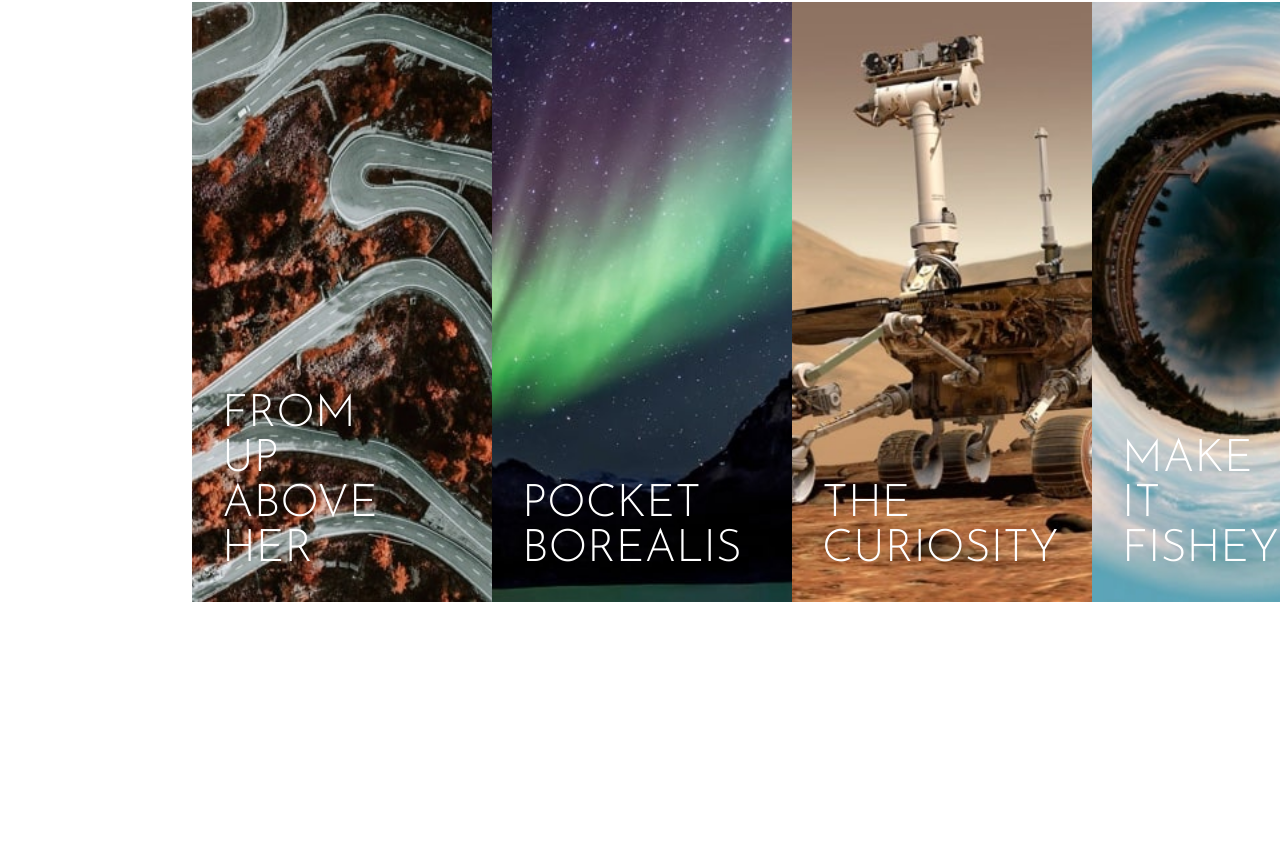
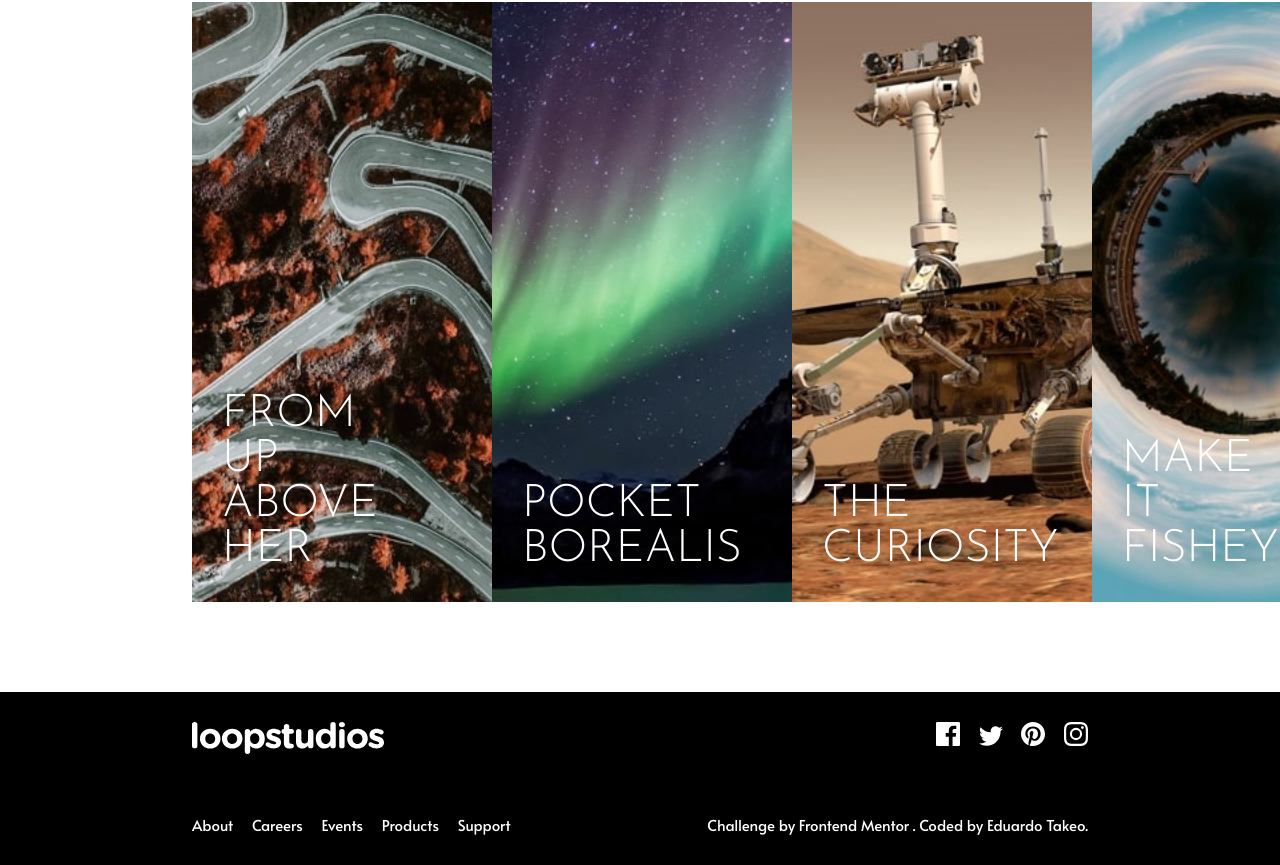
Before and after one commit to eduardo-takeo/loopstudios, a website: page index.html in a window 1280 px wide. Shown: the part 2599-3464 px from the top of the page. Before the commit the page ends 3201 px from the top, so only its background shows below. Drawn offline with Linux system fonts and the light colour scheme.

Commit message:
Add Footer section

```diff
--- a/index.html
+++ b/index.html
@@ -129,14 +129,54 @@
       </div>
     </section>
 
-    <!-- About Careers Events Products Support © 2021
-    Loopstudios. All rights reserved.
-
-    <div class="attribution">
-      Challenge by
-      <a href="https://www.frontendmentor.io?ref=challenge" target="_blank"
-        >Frontend Mentor</a
-      >. Coded by <a href="#">Your Name Here</a>.
-    </div> -->
+    <footer class="footer">
+      <div class="content">
+        <div class="footer-content">
+          <img src="/images/logo.svg" alt="Logo" />
+          <ul>
+            <li>
+              <a href="#"
+                ><img src="/images/icon-facebook.svg" alt="Facebook"
+              /></a>
+            </li>
+            <li>
+              <a href="#"
+                ><img src="/images/icon-twitter.svg" alt="Twitter"
+              /></a>
+            </li>
+            <li>
+              <a href="#"
+                ><img src="/images/icon-pinterest.svg" alt="Pinterest"
+              /></a>
+            </li>
+            <li>
+              <a href="#"
+                ><img src="/images/icon-instagram.svg" alt="Instagram"
+              /></a>
+            </li>
+          </ul>
+        </div>
+        <div class="footer-content">
+          <ul>
+            <li><a href="#">About</a></li>
+            <li><a href="#">Careers</a></li>
+            <li><a href="#">Events</a></li>
+            <li><a href="#">Products</a></li>
+            <li><a href="#">Support</a></li>
+          </ul>
+          <span>
+            Challenge by
+            <a
+              href="https://www.frontendmentor.io/challenges/loopstudios-landing-page-N88J5Onjw"
+              target="_blank"
+              >Frontend Mentor </a
+            >. Coded by
+            <a href="https://github.com/eduardo-takeo" target="_blank"
+              >Eduardo Takeo</a
+            >.
+          </span>
+        </div>
+      </div>
+    </footer>
   </body>
 </html>
--- a/style/style.scss
+++ b/style/style.scss
@@ -109,7 +109,6 @@ li {
     display: flex;
     align-items: center;
     justify-content: space-between;
-    margin-bottom: 6rem;
 
     h1 {
       font-size: 3rem;
@@ -141,6 +140,7 @@ li {
     grid-template-columns: 1fr 1fr 1fr 1fr;
     grid-template-rows: 1fr 1fr;
     gap: 50px 0px;
+    margin: 6rem 0;
 
     &__card {
       display: flex;
@@ -172,6 +172,33 @@ li {
   }
 }
 
+.footer {
+  background-color: var(--black);
+  color: var(--white);
+  display: flex;
+  flex-direction: column;
+
+  a {
+    color: var(--white);
+  }
+
+  .footer-content {
+    display: flex;
+    justify-content: space-between;
+    padding: 2rem 0;
+
+    ul {
+      li {
+        display: inline-block;
+
+        &:not(:last-child) {
+          margin-right: 1rem;
+        }
+      }
+    }
+  }
+}
+
 // Media queries
 @media (max-width: 1080px) {
   html {
```
Also changed, not shown: style/style.css, 1 other file.
